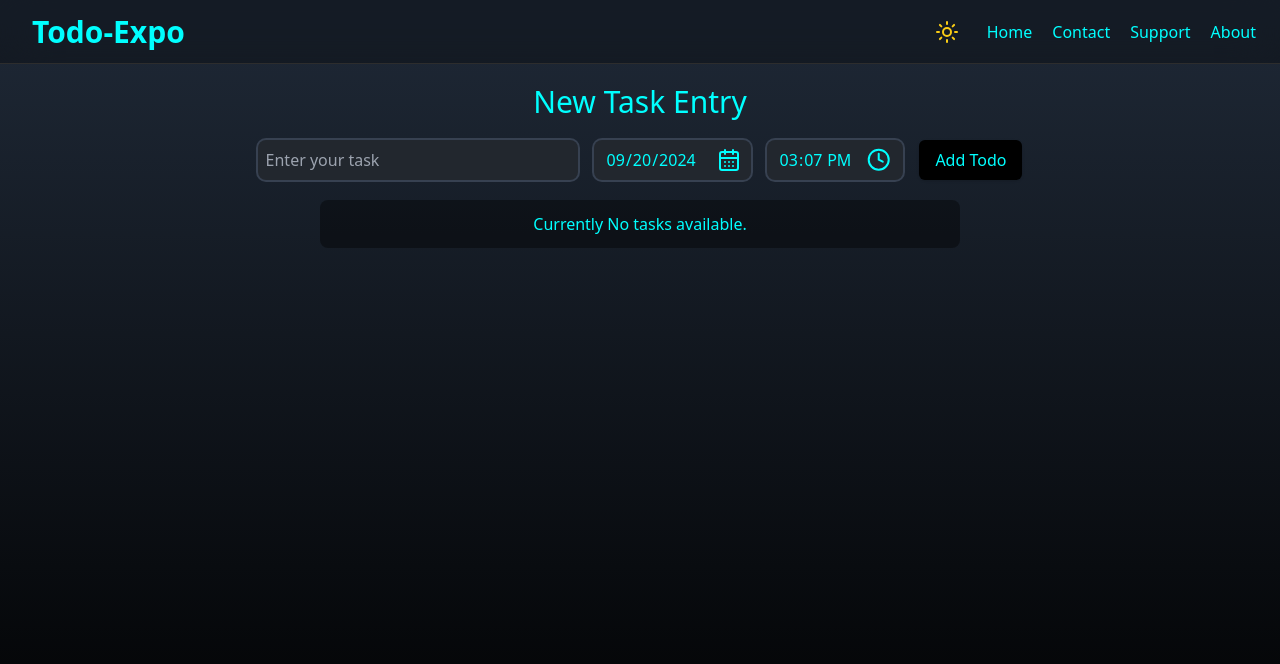
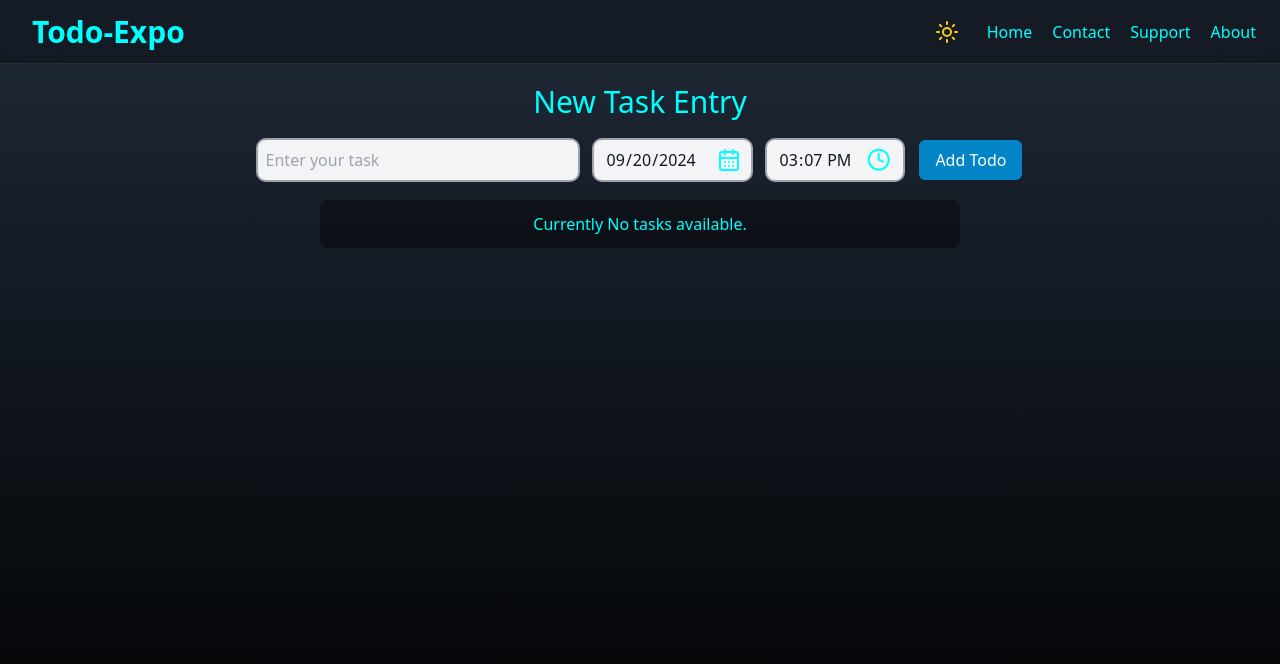
Before and after one commit to bolanpartik/task-expo, a React (Vite) app: page / in a window 1280 px wide. Shown: the top 664 px of the page. Built offline with nearby package versions, Linux system fonts and the light colour scheme; what tailwindcss-animated would draw is missing.

Commit message:
update theme colors for light and dark modes

```diff
--- a/src/components/AddTodo.jsx
+++ b/src/components/AddTodo.jsx
@@ -1,26 +1,26 @@
 import { useEffect, useState } from "react";
 
-export default function AddTodo({ setAllTodos, todoRef }) {
+export default function AddTodo({ setAllTodos, todoRef, mode }) {
 
-    const getTodayDate=()=>{
-        return new Date().toISOString().slice(0,10);
+    const getTodayDate = () => {
+        return new Date().toISOString().slice(0, 10);
     }
 
-    const getCurrTime=()=>{
-        return new Date().toLocaleTimeString([],{hour:'2-digit',minute:'2-digit',hour12:false})
+    const getCurrTime = () => {
+        return new Date().toLocaleTimeString([], { hour: '2-digit', minute: '2-digit', hour12: false });
     }
 
     const [userInput, setUserInput] = useState('');
-    const [userDate,setUserDate]=useState(getTodayDate())
-    const [userTime,setUserTime]=useState(getCurrTime())
-    const [minTime,setMinTime]=useState(getCurrTime())
+    const [userDate, setUserDate] = useState(getTodayDate());
+    const [userTime, setUserTime] = useState(getCurrTime());
+    const [minTime, setMinTime] = useState(getCurrTime());
 
-    const handleTimeChange=(event)=>{
-        setUserTime(event.target.value)
+    const handleTimeChange = (event) => {
+        setUserTime(event.target.value);
     }
 
-    const handleDateChange=(event)=>{
-        setUserDate(event.target.value)
+    const handleDateChange = (event) => {
+        setUserDate(event.target.value);
     }
 
     const handleAddTodo = () => {
@@ -30,13 +30,13 @@ export default function AddTodo({ setAllTodos, todoRef }) {
             return;
         }
 
-        if(userDate == null || userDate == ''){
-            alert('Please enter a valid date.')
+        if (userDate == null || userDate === '') {
+            alert('Please enter a valid date.');
             return;
         }
 
-        if(userDate === getTodayDate() && userTime < minTime){
-            alert('Please enter a valid time. You can not add a past task.')
+        if (userDate === getTodayDate() && userTime <= minTime) {
+            alert('Please enter a valid time. You cannot add a past task.');
             return;
         }
 
@@ -45,30 +45,30 @@ export default function AddTodo({ setAllTodos, todoRef }) {
                 title: userInput,
                 id: todoRef.current,
                 isCompleted: false,
-                dueDate:userDate,
-                dueTime:userTime
+                dueDate: userDate,
+                dueTime: userTime
             }
         ]);
-        setUserTime(getCurrTime())
-        setUserDate(getTodayDate())
+        setUserTime(getCurrTime());
+        setUserDate(getTodayDate());
         todoRef.current += 1;
         setUserInput('');
     };
 
     const handleInputChange = (event) => {
-        setUserInput(event.target.value)
+        setUserInput(event.target.value);
     }
 
-    useEffect(()=>{
+    useEffect(() => {
 
-        const timer=setInterval(()=>{
-            setMinTime(getCurrTime())
-            setUserTime(getCurrTime())
-        },60000)
+        const timer = setInterval(() => {
+            setMinTime(getCurrTime());
+            setUserTime(getCurrTime());
+        }, 60000);
 
-        return ()=> clearInterval(timer)
+        return () => clearInterval(timer);
 
-    },[])
+    }, []);
 
     return (
         <div className="flex flex-col items-center gap-5 mt-5">
@@ -78,7 +78,10 @@ export default function AddTodo({ setAllTodos, todoRef }) {
                     type="text"
                     value={userInput}
                     onChange={handleInputChange}
-                    className="bg-customDarkGray h-10 w-80 rounded-lg ring-2 px-2 ring-gray-700 focus:placeholder:opacity-40 focus:ring-sky-600 focus:outline-none focus:bg-customBlack"
+                    className={`h-10 w-80 rounded-lg ring-2 px-2 focus:outline-none focus:ring-2 focus:ring-sky-600
+                    ${mode === "dark"
+                        ? "bg-customDarkGray ring-gray-700 text-white focus:bg-customBlack"
+                        : "bg-gray-100 ring-gray-400 text-gray-900 focus:bg-white"}`}
                     placeholder="Enter your task"
                 />
                 <input
@@ -86,19 +89,29 @@ export default function AddTodo({ setAllTodos, todoRef }) {
                     value={userDate}
                     onChange={handleDateChange}
                     min={getTodayDate()}
-                    className="px-3 py-1 rounded-lg ring-2 ring-gray-700 focus:outline-none focus:ring-sky-600 bg-customDarkGray"
+                    className={`px-3 py-1 rounded-lg ring-2 focus:outline-none focus:ring-sky-600
+                    ${mode === "dark"
+                        ? "bg-customDarkGray ring-gray-700 text-white"
+                        : "bg-gray-100 ring-gray-400 text-gray-900"}`}
                 />
                 <input
                     type="time"
                     value={userTime}
                     onChange={handleTimeChange}
                     min={minTime}
-                    className="px-3 py-1 rounded-lg ring-2 ring-gray-700 focus:outline-none focus:ring-sky-600 bg-customDarkGray"
+                    className={`px-3 py-1 rounded-lg ring-2 focus:outline-none focus:ring-sky-600
+                    ${mode === "dark"
+                        ? "bg-customDarkGray ring-gray-700 text-white"
+                        : "bg-gray-100 ring-gray-400 text-gray-900"}`}
                 />
                 <button
                     onClick={handleAddTodo}
-                    className="bg-black p-2 px-4 border-none outline-none text-customCyan rounded-md shadow hover:shadow-white/30 focus:animate-jump focus:animate-duration-500"
-                    >Add Todo
+                    className={`p-2 px-4 border-none outline-none rounded-md shadow hover:shadow-sm focus:animate-jump focus:animate-duration-500
+                    ${mode === "dark"
+                        ? "bg-black text-customCyan hover:shadow-white"
+                        : "bg-sky-600 text-white hover:bg-sky-700 hover:shadow-black"}`}
+                >
+                    Add Todo
                 </button>
             </div>
         </div>
```
